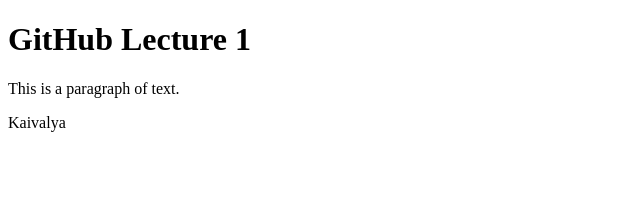
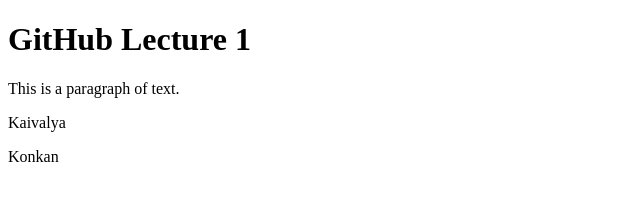
Before and after one commit to kokan09/Manager, a plain HTML site: page index.html in a window 1280 px wide. Shown: the full height of the page, 0-640 px from the left. Drawn offline with Linux system fonts and the light colour scheme.

Commit message:
Added konkan

```diff
--- a/index.html
+++ b/index.html
@@ -9,5 +9,6 @@
     <h1> GitHub Lecture 1</h1>
     <p> This is a paragraph of text. </p>
     <p> Kaivalya</p>
+    <p> Konkan</p>
 </body>
 </html>
```
